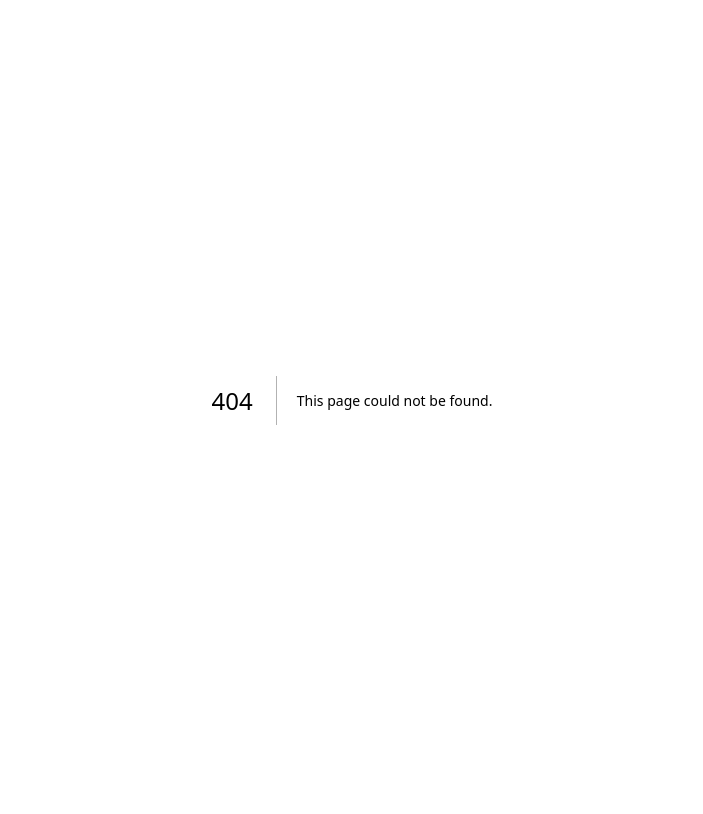
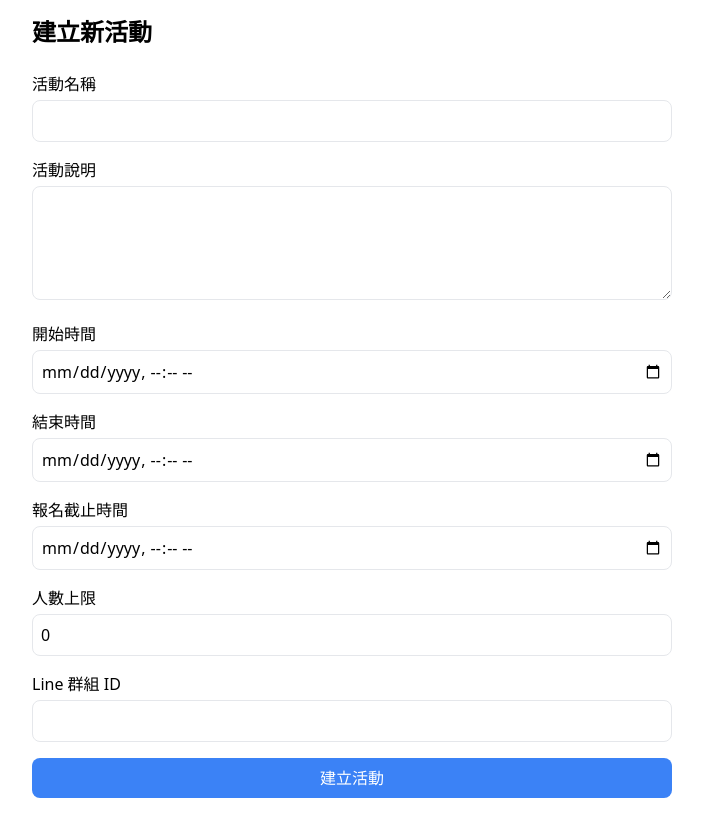
Before and after one commit to marmotkit/line-event-registration, a Next.js app: page /admin in a window 1280 px wide. Before the commit this address had no page. Shown: the whole page, without its empty margins (288-991 px from the left). Built offline with nearby package versions, Linux system fonts and the light colour scheme.

Commit message:
新增管理介面和更新活動列表頁面

```diff
--- /dev/null
+++ b/pages/admin/index.tsx
@@ -0,0 +1,159 @@
+import { useState } from 'react';
+import { useRouter } from 'next/router';
+
+interface EventForm {
+  title: string;
+  description: string;
+  startDate: string;
+  endDate: string;
+  registrationDeadline: string;
+  maxParticipants: number;
+  groupId: string;
+}
+
+export default function Admin() {
+  const router = useRouter();
+  const [formData, setFormData] = useState<EventForm>({
+    title: '',
+    description: '',
+    startDate: '',
+    endDate: '',
+    registrationDeadline: '',
+    maxParticipants: 0,
+    groupId: '',
+  });
+
+  const handleChange = (e: React.ChangeEvent<HTMLInputElement | HTMLTextAreaElement>) => {
+    const { name, value } = e.target;
+    setFormData(prev => ({
+      ...prev,
+      [name]: value
+    }));
+  };
+
+  const handleSubmit = async (e: React.FormEvent) => {
+    e.preventDefault();
+    try {
+      const response = await fetch('/api/events', {
+        method: 'POST',
+        headers: {
+          'Content-Type': 'application/json',
+        },
+        body: JSON.stringify({
+          ...formData,
+          createdBy: 'admin',
+          status: 'active'
+        }),
+      });
+
+      if (response.ok) {
+        alert('活動建立成功！');
+        router.push('/events');
+      } else {
+        throw new Error('活動建立失敗');
+      }
+    } catch (error) {
+      console.error('Error:', error);
+      alert('活動建立失敗，請稍後再試');
+    }
+  };
+
+  return (
+    <div className="max-w-2xl mx-auto p-4">
+      <h1 className="text-2xl font-bold mb-6">建立新活動</h1>
+      <form onSubmit={handleSubmit} className="space-y-4">
+        <div>
+          <label className="block mb-1">活動名稱</label>
+          <input
+            type="text"
+            name="title"
+            value={formData.title}
+            onChange={handleChange}
+            className="w-full border rounded-lg p-2"
+            required
+          />
+        </div>
+
+        <div>
+          <label className="block mb-1">活動說明</label>
+          <textarea
+            name="description"
+            value={formData.description}
+            onChange={handleChange}
+            className="w-full border rounded-lg p-2"
+            rows={4}
+            required
+          />
+        </div>
+
+        <div>
+          <label className="block mb-1">開始時間</label>
+          <input
+            type="datetime-local"
+            name="startDate"
+            value={formData.startDate}
+            onChange={handleChange}
+            className="w-full border rounded-lg p-2"
+            required
+          />
+        </div>
+
+        <div>
+          <label className="block mb-1">結束時間</label>
+          <input
+            type="datetime-local"
+            name="endDate"
+            value={formData.endDate}
+            onChange={handleChange}
+            className="w-full border rounded-lg p-2"
+            required
+          />
+        </div>
+
+        <div>
+          <label className="block mb-1">報名截止時間</label>
+          <input
+            type="datetime-local"
+            name="registrationDeadline"
+            value={formData.registrationDeadline}
+            onChange={handleChange}
+            className="w-full border rounded-lg p-2"
+            required
+          />
+        </div>
+
+        <div>
+          <label className="block mb-1">人數上限</label>
+          <input
+            type="number"
+            name="maxParticipants"
+            value={formData.maxParticipants}
+            onChange={handleChange}
+            className="w-full border rounded-lg p-2"
+            min="1"
+            required
+          />
+        </div>
+
+        <div>
+          <label className="block mb-1">Line 群組 ID</label>
+          <input
+            type="text"
+            name="groupId"
+            value={formData.groupId}
+            onChange={handleChange}
+            className="w-full border rounded-lg p-2"
+            required
+          />
+        </div>
+
+        <button
+          type="submit"
+          className="w-full bg-blue-500 text-white py-2 px-4 rounded-lg hover:bg-blue-600"
+        >
+          建立活動
+        </button>
+      </form>
+    </div>
+  );
+}
--- a/pages/events/index.tsx
+++ b/pages/events/index.tsx
@@ -1,9 +1,21 @@
 import { useEffect, useState } from 'react';
 import liff from '@line/liff';
 
+interface Event {
+  _id: string;
+  title: string;
+  description: string;
+  startDate: string;
+  endDate: string;
+  maxParticipants: number;
+  currentParticipants: number;
+  status: string;
+}
+
 export default function Events() {
   const [isLoading, setIsLoading] = useState(true);
-  const [events, setEvents] = useState([]);
+  const [events, setEvents] = useState<Event[]>([]);
+  const [userProfile, setUserProfile] = useState<any>(null);
 
   useEffect(() => {
     async function initializeLiff() {
@@ -11,15 +23,62 @@ export default function Events() {
         await liff.init({ liffId: process.env.NEXT_PUBLIC_LIFF_ID! });
         if (!liff.isLoggedIn()) {
           liff.login();
+        } else {
+          const profile = await liff.getProfile();
+          setUserProfile(profile);
         }
-        setIsLoading(false);
+        fetchEvents();
       } catch (error) {
         console.error('LIFF 初始化失敗:', error);
+      } finally {
+        setIsLoading(false);
       }
     }
 
     initializeLiff();
   }, []);
+
+  async function fetchEvents() {
+    try {
+      const response = await fetch('/api/events');
+      const data = await response.json();
+      setEvents(data);
+    } catch (error) {
+      console.error('取得活動列表失敗:', error);
+    }
+  }
+
+  async function handleRegister(eventId: string) {
+    if (!userProfile) {
+      alert('請先登入');
+      return;
+    }
+
+    try {
+      const response = await fetch(`/api/events/${eventId}/register`, {
+        method: 'POST',
+        headers: {
+          'Content-Type': 'application/json',
+        },
+        body: JSON.stringify({
+          userId: userProfile.userId,
+          lineProfile: userProfile,
+        }),
+      });
+
+      const data = await response.json();
+
+      if (response.ok) {
+        alert('報名成功！');
+        fetchEvents(); // 重新載入活動列表
+      } else {
+        alert(data.message || '報名失敗');
+      }
+    } catch (error) {
+      console.error('報名失敗:', error);
+      alert('報名失敗，請稍後再試');
+    }
+  }
 
   if (isLoading) {
     return <div className="p-4">載入中...</div>;
@@ -32,10 +91,23 @@ export default function Events() {
         {events.length === 0 ? (
           <p>目前沒有活動</p>
         ) : (
-          events.map((event: any) => (
+          events.map((event) => (
             <div key={event._id} className="bg-white shadow rounded-lg p-4">
-              <h2 className="text-xl font-bold">{event.title}</h2>
-              <p className="text-gray-600">{event.description}</p>
+              <h2 className="text-xl font-bold mb-2">{event.title}</h2>
+              <p className="text-gray-600 mb-2">{event.description}</p>
+              <div className="text-sm text-gray-500">
+                <p>開始時間：{new Date(event.startDate).toLocaleString()}</p>
+                <p>結束時間：{new Date(event.endDate).toLocaleString()}</p>
+                <p>報名人數：{event.currentParticipants}/{event.maxParticipants}</p>
+                <p>狀態：{event.status}</p>
+              </div>
+              <button
+                onClick={() => handleRegister(event._id)}
+                disabled={event.currentParticipants >= event.maxParticipants || event.status !== 'active'}
+                className="mt-4 bg-green-500 text-white py-2 px-4 rounded-lg hover:bg-green-600 disabled:bg-gray-400"
+              >
+                {event.currentParticipants >= event.maxParticipants ? '已額滿' : '立即報名'}
+              </button>
             </div>
           ))
         )}
```
